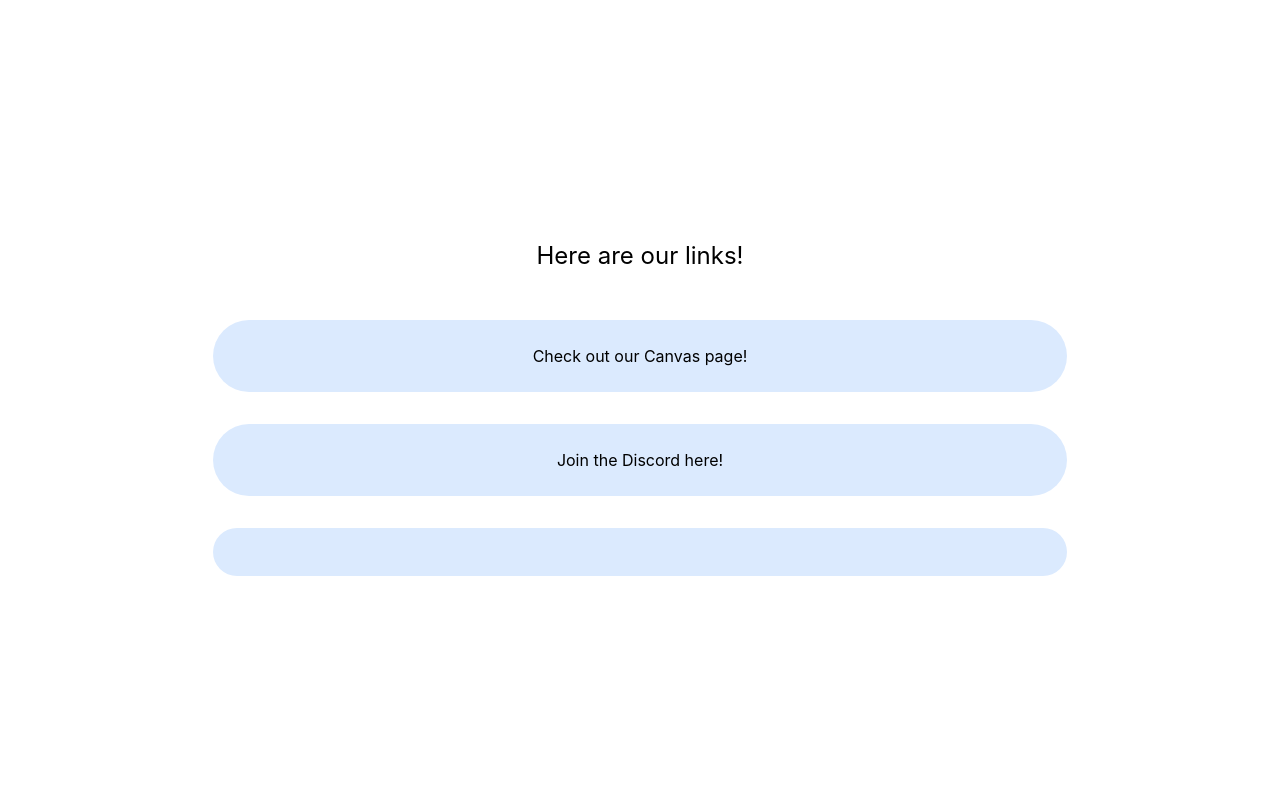
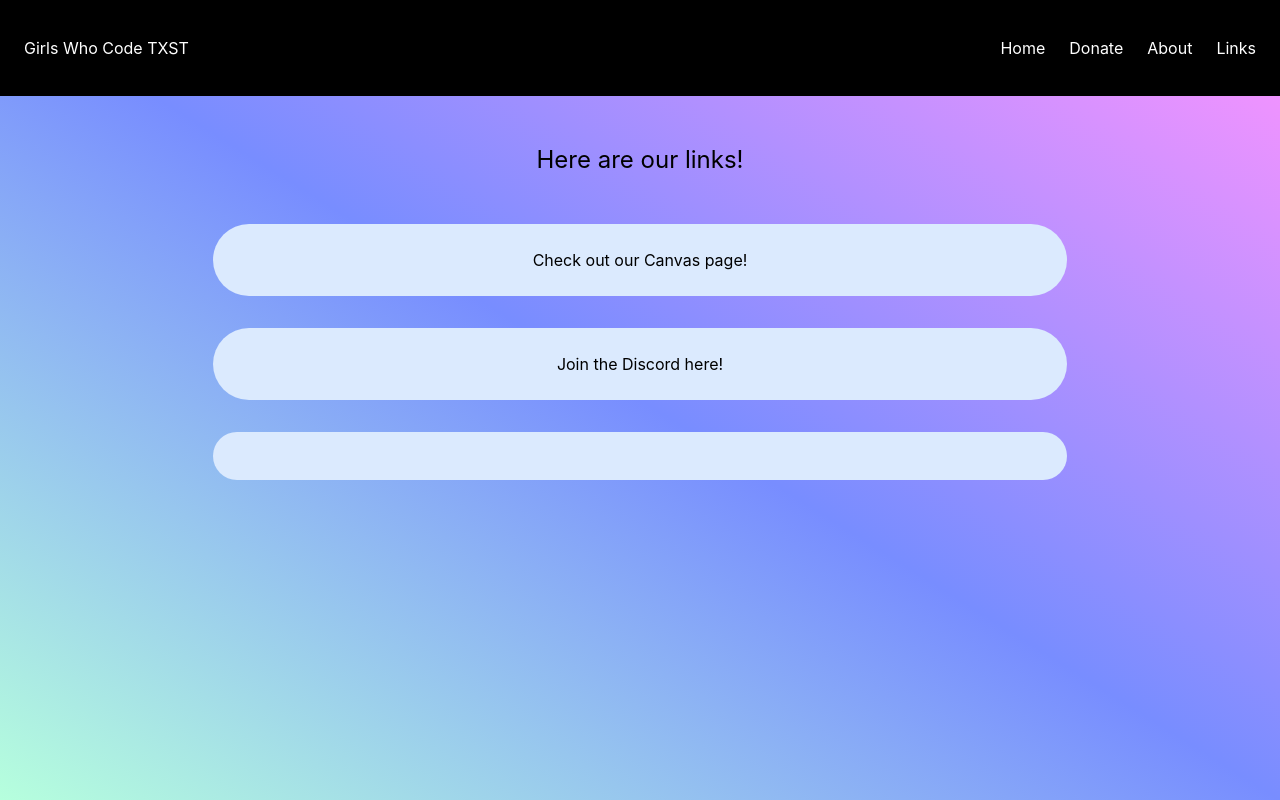
Before and after one commit to gwc-txst/gwc-home, a Next.js app: page /links in a window 1280 px wide. Built offline with nearby package versions, Linux system fonts and the light colour scheme.

Commit message:
feat: style links page

```diff
--- a/pages/links.js
+++ b/pages/links.js
@@ -2,9 +2,19 @@
 
 export default function Links() {
   return (
-    <div>
-      <div className="h-60"></div>
-      <div className="text-center text-2xl">Here are our links!</div>
+    <div className="h-screen bg-gradient-to-tr from-[#B6FFDD] via-[#788DFF] to-[#FF94FF]">
+      {/* Start header */}
+      <div className="bg-black h-24 grid grid-cols-3 items-center">
+        <div className="text-white col-span-1 mx-6">Girls Who Code TXST</div>
+        <div className="flex space-x-6 col-span-2 justify-end mx-6">
+          <div className="text-white">Home</div>
+          <div className="text-white">Donate</div>
+          <div className="text-white">About</div>
+          <div className="text-white">Links</div>
+        </div>
+      </div>
+      {/*  Start links */}
+      <div className="text-center text-2xl mt-12">Here are our links!</div>
 
       <div className="flex flex-col items-center space-y-8 mt-12">
         <LinktreeButton label="Check out our Canvas page!" />
```
